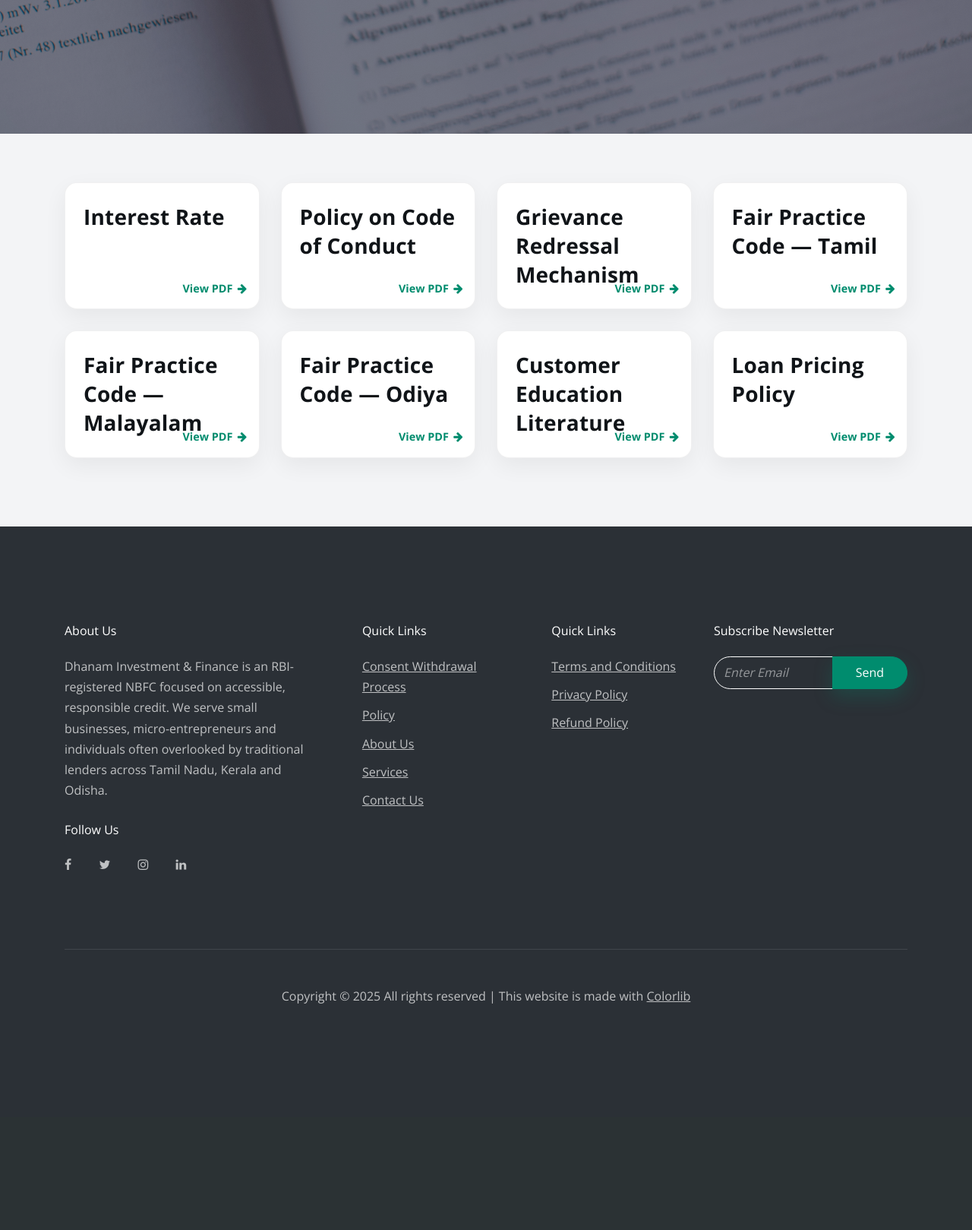
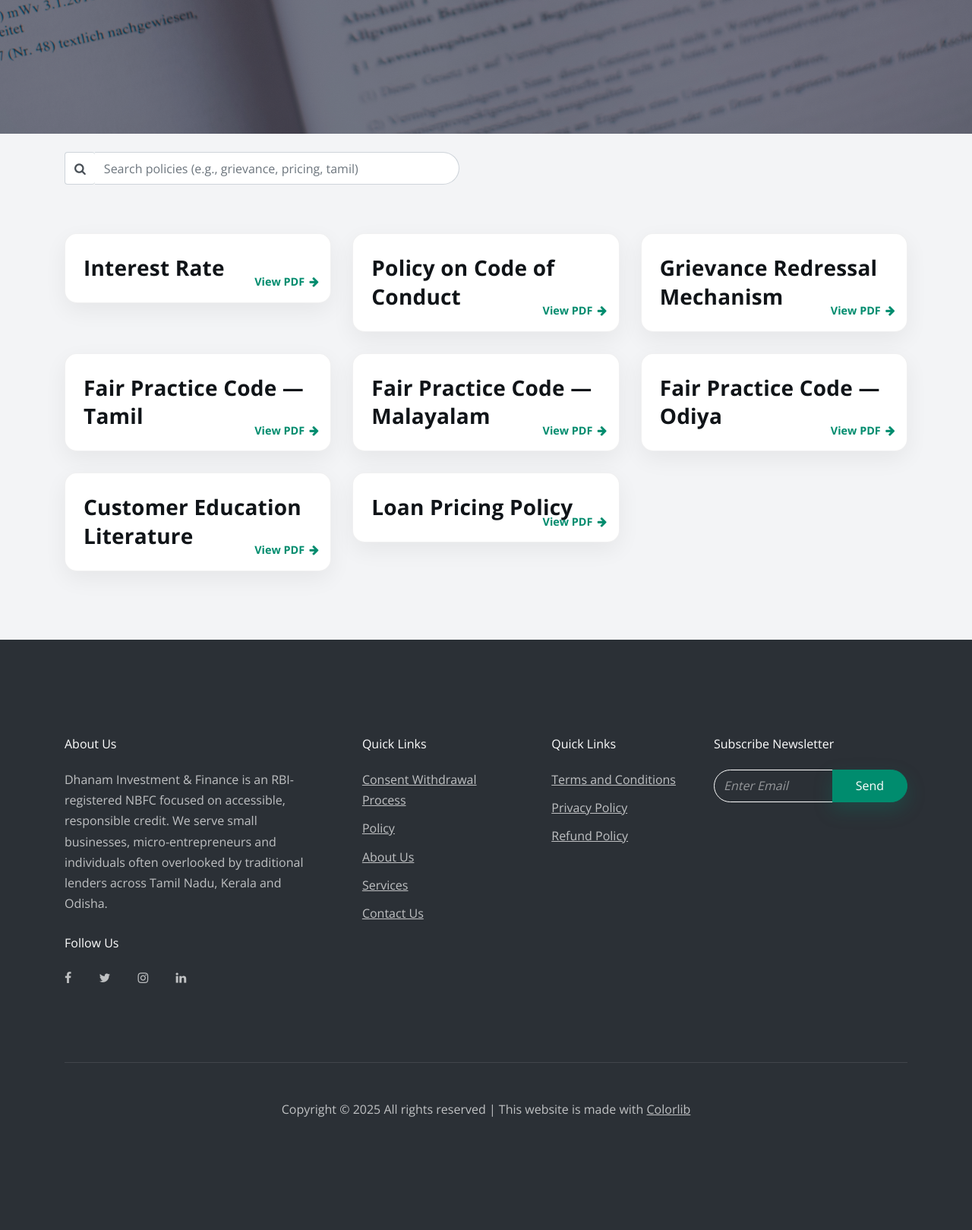
Before and after one commit to prem-kiara/dhanamfinance.io, a PHP site: page /policies.html in a window 1280 px wide. Shown: the part 624-2243 px from the top of the page at 76% size. Before the commit the page ends 1945 px from the top, so only its background shows below. Run offline with PHP 8.4, Linux system fonts and the light colour scheme; some web fonts are replaced.

Commit message:
policies-deschange

```diff
--- a/css/custom.css
+++ b/css/custom.css
@@ -1014,3 +1014,89 @@ a:hover{ color:var(--brand-deep); }
   color: #CC9A06;   /* Sun Gold */
   font-weight: 500; /* keeps it balanced with the green Dhanam */
 }
+
+/* Default (at top) */
+.js-sticky-header {
+  background: transparent;
+  transition: background-color .28s ease, box-shadow .28s ease;
+}
+
+/* After scroll (when shrink is applied) */
+.js-sticky-header.shrink {
+  background: rgba(0, 92, 78, 0.95);  /* emerald-ish dark green */
+  box-shadow: 0 6px 22px rgba(0,0,0,.15);
+}
+
+/* Make nav text readable when bg is dark */
+.js-sticky-header.shrink .nav-link,
+.js-sticky-header.shrink .brand-text,
+.js-sticky-header.shrink .social span {
+  color: #fff !important;
+}
+
+/* ---------- Header: transparent at top ---------- */
+.site-navbar {
+  background: transparent !important;  /* stay see-through over the hero */
+  transition: background .25s ease, box-shadow .25s ease, border-color .25s ease;
+}
+
+/* ---------- Header: on scroll (JS adds .shrink) ---------- */
+.sticky-wrapper.is-sticky .js-sticky-header.shrink {
+  /* deep, readable “ink” glass */
+  background: rgba(16, 20, 24, 0.92) !important; /* Ink Black @ 92% */
+  border-bottom: 1px solid rgba(255,255,255,0.06);
+  backdrop-filter: saturate(115%) blur(8px);
+  -webkit-backdrop-filter: saturate(115%) blur(8px);
+  box-shadow: 0 8px 16px -12px rgba(0,0,0,.45);
+}
+
+/* Make nav & brand readable on the dark bg */
+.sticky-wrapper.is-sticky .js-sticky-header.shrink .site-menu > li > a,
+.sticky-wrapper.is-sticky .js-sticky-header.shrink .brand-text .brand-strong,
+.sticky-wrapper.is-sticky .js-sticky-header.shrink .brand-text .brand-rest,
+.sticky-wrapper.is-sticky .js-sticky-header.shrink .site-menu-toggle {
+  color: rgba(255,255,255,0.92) !important;
+}
+
+/* Hover / active states on the dark header */
+.sticky-wrapper.is-sticky .js-sticky-header.shrink .site-menu > li > a:hover,
+.sticky-wrapper.is-sticky .js-sticky-header.shrink .site-menu > li > a.active {
+  color: #008C6E !important;  /* Emerald */
+}
+
+/* Social icons in the header when shrunk */
+.sticky-wrapper.is-sticky .js-sticky-header.shrink .site-menu > li.social > a {
+  color: rgba(255,255,255,0.92) !important;
+}
+.sticky-wrapper.is-sticky .js-sticky-header.shrink .site-menu > li.social > a:hover {
+  color: #008C6E !important;
+}
+
+.policy-toolbar { gap: 12px; }
+.policy-search { min-width: 320px; max-width: 520px; }
+.policy-search .form-control { border-left: 0; }
+.policy-search .input-group-text { background: #fff; border-right: 0; }
+.policy-tags .btn { border-radius: 999px; }
+.policy-tags .btn.is-checked,
+.policy-tags .btn:hover { background: var(--brand); color: #fff; border-color: var(--brand); }
+
+/* dropdown link text color */
+.site-menu .dropdown a {
+  color: #000 !important;   /* black */
+}
+
+/* dropdown background */
+.site-menu .dropdown {
+  background: #fff;  /* white background */
+}
+
+/* Force dropdown text to black */
+.site-menu .has-children .dropdown li a {
+  color: #000 !important;
+  opacity: 1 !important;  /* in case theme sets opacity */
+}
+
+/* Optional: hover effect (emerald green) */
+.site-menu .has-children .dropdown li a:hover {
+  color: #059669 !important; /* emerald green */
+}
--- a/policies.html
+++ b/policies.html
@@ -168,6 +168,74 @@
 			.section-pad {
 				padding: 64px 0 90px;
 			}
+
+			.policy-card:hover {
+				border-color: rgba(0, 140, 110, 0.25);
+				box-shadow: 0 18px 44px rgba(0, 91, 78, 0.16);
+			}
+			.policy-action {
+				color: #008c6e;
+			}
+
+			/* --- Policies grid spacing/columns --- */
+			.policy-grid {
+				/* lets us use margin gutters on children */
+				margin: -14px; /* cancels child margins at the container edge */
+			}
+
+			.policy-card {
+				margin: 14px; /* <-- spacing between cards (both axes) */
+				width: 100%;
+			}
+
+			/*  ≥768px: two columns  */
+			@media (min-width: 768px) {
+				.policy-card {
+					width: calc(50% - 28px);
+				} /* 2 cols, accounting for margins */
+			}
+
+			/*  ≥1200px: three columns  */
+			@media (min-width: 1200px) {
+				.policy-card {
+					width: calc(33.333% - 28px);
+				} /* 3 cols, accounting for margins */
+			}
+
+			/* little visual lift so the added spacing reads nicely */
+			.policy-card {
+				transition: transform 0.18s ease, box-shadow 0.18s ease,
+					border-color 0.18s ease;
+			}
+			.policy-card:hover {
+				transform: translateY(-2px);
+			}
+
+			.policy-toolbar {
+				gap: 12px;
+			}
+			.policy-tags .btn {
+				border-radius: 999px;
+			}
+			.policy-tags .btn.is-checked,
+			.policy-tags .btn:hover {
+				background: var(--brand);
+				color: #fff;
+				border-color: var(--brand);
+			}
+
+			/* hide filtered-out cards */
+			.policy-card.is-hidden {
+				display: none !important;
+			}
+
+			/* optional: show which filter chip is active */
+			.filter-btn.active,
+			.filter-btn[aria-pressed="true"] {
+				background: #008c6e; /* Emerald */
+				color: #fff;
+				border-color: transparent;
+			}
 		</style>
 	</head>
 
@@ -306,6 +374,28 @@
 				</div>
 			</section>
 
+			<!-- Filter Toolbar -->
+			<section class="section-pad pt-4 pb-0">
+				<div class="container">
+					<div
+						class="d-flex flex-wrap gap-3 align-items-center justify-content-between policy-toolbar"
+					>
+						<div class="input-group policy-search">
+							<span class="input-group-text" id="pol-search-icn">
+								<span class="icon-search"></span>
+							</span>
+							<input
+								id="policySearch"
+								type="search"
+								class="form-control"
+								placeholder="Search policies (e.g., grievance, pricing, tamil)"
+								aria-label="Search policies"
+							/>
+						</div>
+					</div>
+				</div>
+			</section>
+
 			<!-- Policies Grid -->
 			<section class="section-pad">
 				<div class="container">
@@ -314,8 +404,10 @@
 						<a
 							class="policy-card"
 							href="assets/policies/interest-rate.pdf"
-							target="_blank"
-							data-aos="fade-up"
+							data-fancybox
+							data-type="iframe"
+							data-title="Interest Rate"
+							data-tags="pricing, rate, loan"
 						>
 							<h3 class="policy-title">Interest Rate</h3>
 
@@ -343,9 +436,10 @@
 						<a
 							class="policy-card"
 							href="assets/policies/grievance-redressal-mechanism.pdf"
-							target="_blank"
-							data-aos="fade-up"
-							data-aos-delay="100"
+							data-fancybox
+							data-type="iframe"
+							data-title="Grievance Redressal Mechanism"
+							data-tags="customer, grievance, support"
 						>
 							<h3 class="policy-title">Grievance Redressal Mechanism</h3>
 
@@ -358,9 +452,10 @@
 						<a
 							class="policy-card"
 							href="assets/policies/fpc-tamil.pdf"
-							target="_blank"
-							data-aos="fade-up"
-							data-aos-delay="150"
+							data-fancybox
+							data-type="iframe"
+							data-title="Fair Practice Code — Tamil"
+							data-tags="code, regional, tamil"
 						>
 							<h3 class="policy-title">Fair Practice Code — Tamil</h3>
 							<span class="policy-action"
@@ -400,9 +497,10 @@
 						<a
 							class="policy-card"
 							href="assets/policies/customer-education-literature.pdf"
-							target="_blank"
-							data-aos="fade-up"
-							data-aos-delay="300"
+							data-fancybox
+							data-type="iframe"
+							data-title="Customer Education Literature"
+							data-tags="code, english, pricing"
 						>
 							<h3 class="policy-title">Customer Education Literature</h3>
 							<span class="policy-action"
@@ -414,9 +512,10 @@
 						<a
 							class="policy-card"
 							href="assets/policies/loan-pricing-policy.pdf"
-							target="_blank"
-							data-aos="fade-up"
-							data-aos-delay="350"
+							data-fancybox
+							data-type="iframe"
+							data-title="Loan Pricing Policy"
+							data-tags="code, policy, pricing, english"
 						>
 							<h3 class="policy-title">Loan Pricing Policy</h3>
 							<span class="policy-action"
@@ -585,8 +684,64 @@
 		<script src="js/main.js"></script>
 
 		<script>
-			// Kick off AOS
-			AOS.init({ duration: 700, once: true });
+			(function () {
+				// Guard: only run if the grid exists and Isotope is loaded
+				var $grid = $(".policy-grid");
+				if (!$grid.length || typeof $.fn.isotope !== "function") {
+					console.warn("Policies: grid or Isotope missing.");
+					return;
+				}
+
+				// 1) Init Isotope
+				$grid.isotope({
+					itemSelector: ".policy-card",
+					layoutMode: "fitRows",
+					getSortData: { title: "[data-title]" },
+				});
+
+				// 2) Tag buttons (All / Pricing / Code / Customer / Regional)
+				$(".policy-tags").on("click", "button", function (e) {
+					e.preventDefault();
+					var $btn = $(this);
+					$(".policy-tags .btn").removeClass("is-checked");
+					$btn.addClass("is-checked");
+					var filterValue = $btn.attr("data-filter") || "*";
+					$("#policySearch").val(""); // clear search when using tags
+					$grid.isotope({ filter: filterValue });
+				});
+
+				// 3) Live search (matches data-title OR data-tags)
+				var qsRegex;
+				$("#policySearch").on(
+					"input",
+					debounce(function () {
+						var val = this.value.trim().toLowerCase();
+						qsRegex = val ? new RegExp(val, "i") : null;
+						$(".policy-tags .btn").removeClass("is-checked"); // clear tag highlight
+						$grid.isotope({
+							filter: function () {
+								if (!qsRegex) return true;
+								var t = ($(this).attr("data-title") || "").toLowerCase();
+								var tags = ($(this).attr("data-tags") || "").toLowerCase();
+								return qsRegex.test(t) || qsRegex.test(tags);
+							},
+						});
+					}, 120)
+				);
+
+				// util: debounce so we don't reflow too often while typing
+				function debounce(fn, t) {
+					var to;
+					return function () {
+						clearTimeout(to);
+						var a = this,
+							r = arguments;
+						to = setTimeout(function () {
+							fn.apply(a, r);
+						}, t);
+					};
+				}
+			})();
 		</script>
 	</body>
 </html>
```
Also changed, not shown: other parts of policies.html (+12 -9 lines), 2 other files.
